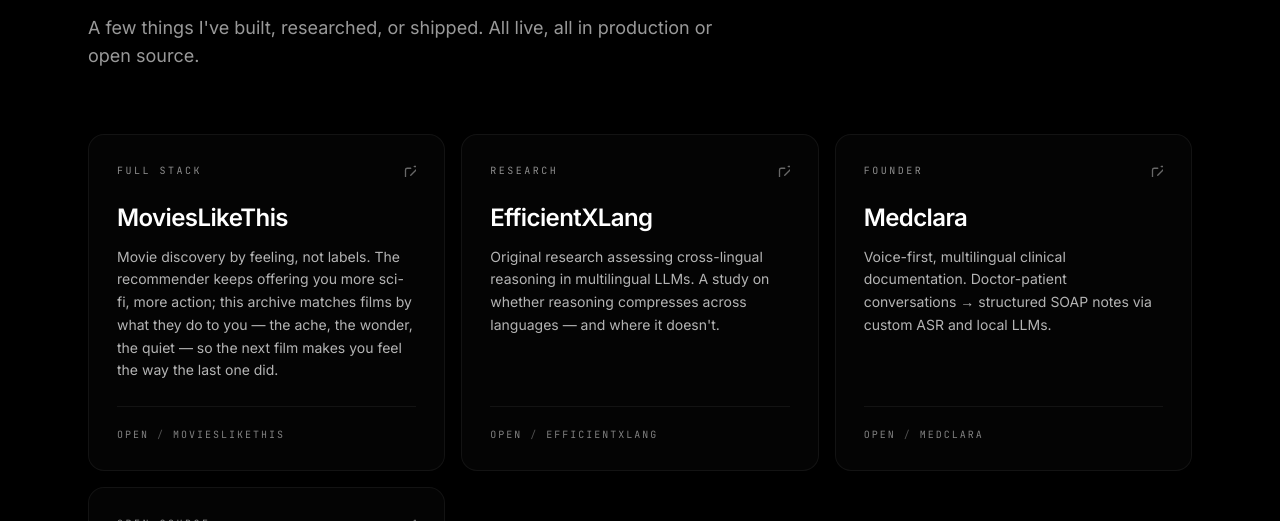
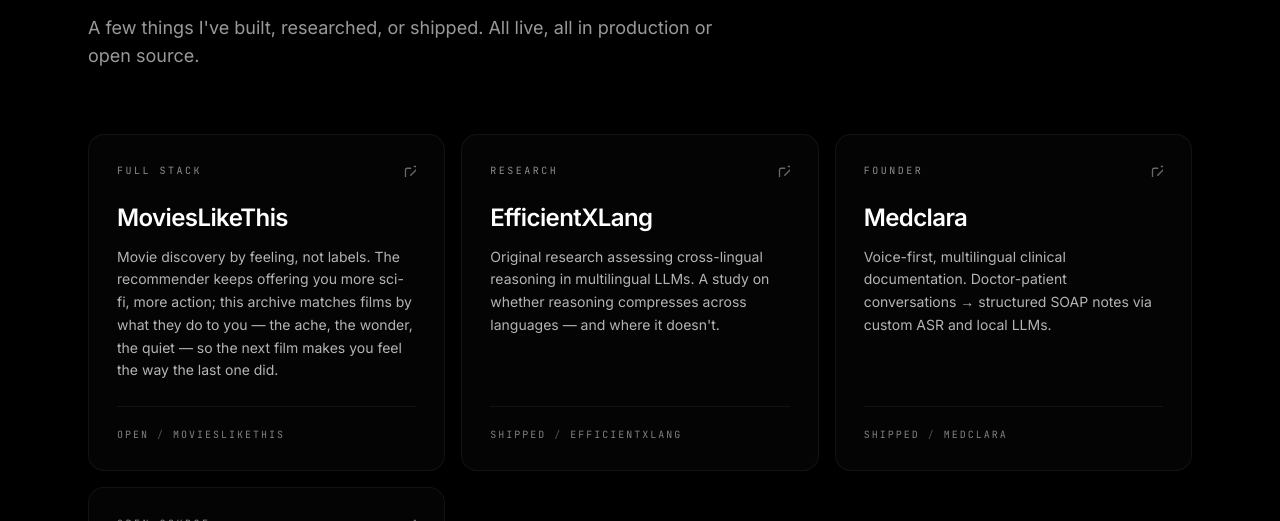
Before and after one commit to StarOne01/StarOne01.github.io, a Next.js app: page / in a window 1280 px wide. Shown: the part 1881-2402 px from the top of the page. Built offline with nearby package versions, Linux system fonts and the light colour scheme.

Commit message:
portfolio: remove links from EfficientXLang and Medclara cards

```diff
--- a/src/components/sections/work.tsx
+++ b/src/components/sections/work.tsx
@@ -18,18 +18,9 @@ export default function Work() {
       />
 
       <div className="grid grid-cols-1 md:grid-cols-3 gap-4">
-        {featuredWork.map((item, i) => (
-          <motion.a
-            key={item.name}
-            href={item.href}
-            target={item.href.startsWith("http") ? "_blank" : undefined}
-            rel={item.href.startsWith("http") ? "noopener noreferrer" : undefined}
-            initial={{ opacity: 0, y: 20 }}
-            whileInView={{ opacity: 1, y: 0 }}
-            viewport={{ once: true, margin: "-60px" }}
-            transition={{ duration: 0.5, delay: i * 0.08 }}
-            className="group relative flex flex-col p-6 md:p-7 rounded-2xl bg-white/[0.015] border border-white/[0.06] hover:bg-white/[0.03] hover:border-white/15 transition-colors min-h-[260px]"
-          >
+        {featuredWork.map((item, i) => {
+          const card = (
+            <>
               <div className="flex items-center justify-between mb-6">
                 <span className="font-mono text-[10px] tracking-[0.25em] uppercase text-white/55">
                   {item.tag}
@@ -49,12 +40,40 @@ export default function Work() {
               </p>
 
               <div className="mt-6 pt-5 border-t border-white/[0.06] font-mono text-[10px] tracking-[0.2em] uppercase text-white/50 group-hover:text-white/75 transition-colors flex items-center gap-2">
-              <span>open</span>
+                <span>{item.href ? "open" : "shipped"}</span>
                 <span className="text-white/30" aria-hidden>/</span>
                 <span>{item.name.toLowerCase()}</span>
               </div>
+            </>
+          );
+          const classes =
+            "group flex flex-col p-6 md:p-7 rounded-2xl bg-white/[0.015] border border-white/[0.06] hover:bg-white/[0.03] hover:border-white/15 transition-colors min-h-[260px]";
+          const motionProps = {
+            initial: { opacity: 0, y: 20 },
+            whileInView: { opacity: 1, y: 0 },
+            viewport: { once: true, margin: "-60px" },
+            transition: { duration: 0.5, delay: i * 0.08 },
+          };
+          if (item.href) {
+            return (
+              <motion.a
+                key={item.name}
+                href={item.href}
+                target={item.href.startsWith("http") ? "_blank" : undefined}
+                rel={item.href.startsWith("http") ? "noopener noreferrer" : undefined}
+                className={classes}
+                {...motionProps}
+              >
+                {card}
               </motion.a>
-        ))}
+            );
+          }
+          return (
+            <motion.div key={item.name} className={classes} {...motionProps}>
+              {card}
+            </motion.div>
+          );
+        })}
       </div>
     </section>
   );
--- a/src/data/site.ts
+++ b/src/data/site.ts
@@ -119,7 +119,14 @@ export const stack: Record<string, readonly StackItem[]> = {
   Creative: ["Unreal Engine 5", "DaVinci Resolve", "Cinematic Editing"],
 };
 
-export const featuredWork = [
+export type WorkItem = {
+  name: string;
+  tag: string;
+  description: string;
+  href?: string;
+};
+
+export const featuredWork: readonly WorkItem[] = [
   {
     name: "MoviesLikeThis",
     tag: "Full Stack",
@@ -132,14 +139,12 @@ export const featuredWork = [
     tag: "Research",
     description:
       "Original research assessing cross-lingual reasoning in multilingual LLMs. A study on whether reasoning compresses across languages — and where it doesn't.",
-    href: "https://github.com/StarOne01",
   },
   {
     name: "Medclara",
     tag: "Founder",
     description:
       "Voice-first, multilingual clinical documentation. Doctor-patient conversations → structured SOAP notes via custom ASR and local LLMs.",
-    href: "mailto:ping@starone01.me",
   },
   {
     name: "PhraseNuX",
@@ -148,4 +153,4 @@ export const featuredWork = [
       "C++ CLI password manager with AES encryption. Zero dependencies, audited crypto, built to teach myself systems-level C++ the hard way.",
     href: "https://github.com/StarOne01/PhraseNuX",
   },
-] as const;
+];
```
Lines whose indentation alone changed are shown as unchanged.
